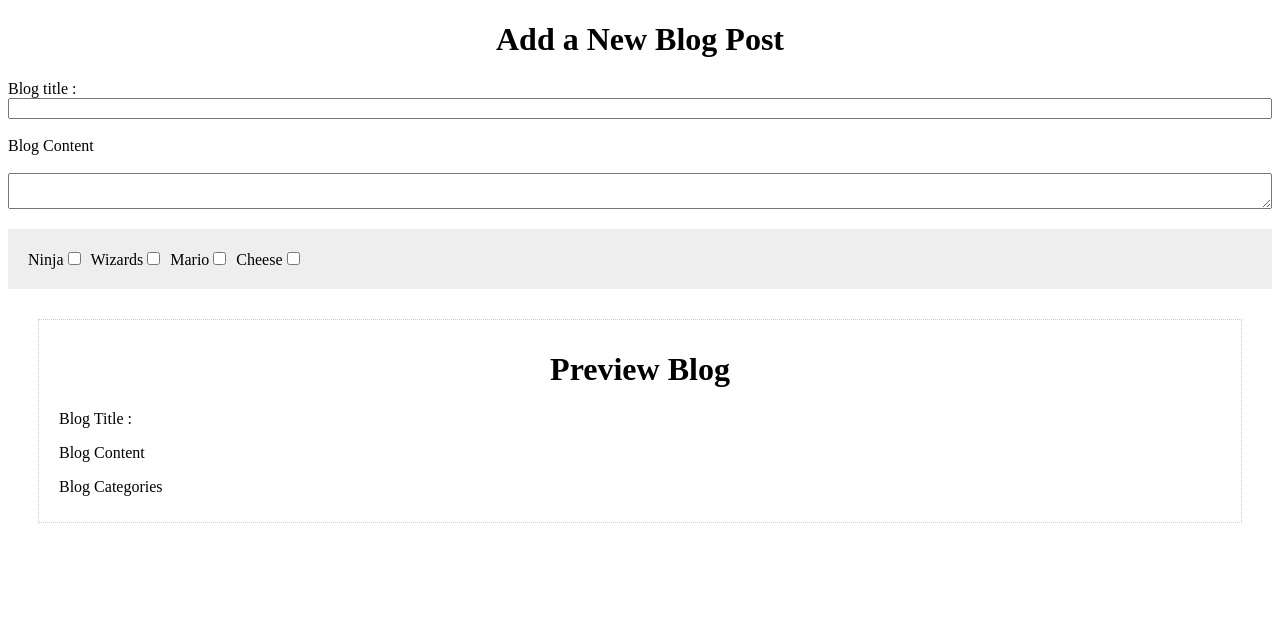
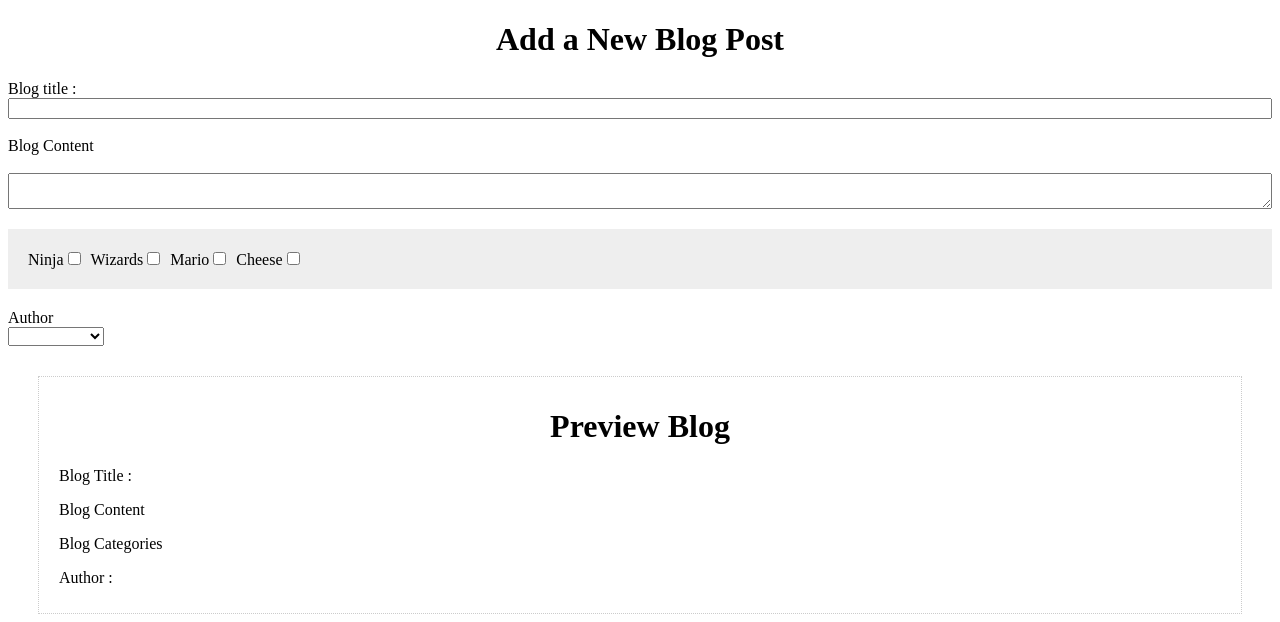
Before and after one commit to nokranger/_basicVueJS_CLI, a Vue app: page / in a window 1280 px wide. Shown: the top 622 px of the page. Built offline with nearby package versions, Linux system fonts and the light colour scheme.

Commit message:
select box

```diff
--- a/src/views/AddBlog.vue
+++ b/src/views/AddBlog.vue
@@ -16,6 +16,10 @@
                 <label>Cheese</label>
                 <input type="checkbox" value="cheese" v-model="blog.categories" />
             </div>
+            <label>Author</label>
+            <select v-model="blog.author">
+                <option v-for="(author, index) in authors" :key="index">{{ author }}</option>
+            </select>
         </form>
         <div id="preview">
             <h1>Preview Blog</h1>
@@ -26,6 +30,7 @@
             <ul>
                 <li v-for="(category, index) in blog.categories" :key="index">{{ category }}</li>
             </ul>
+            <p>Author : {{ blog.author}}</p>
         </div>
     </div>
 </template>
@@ -37,8 +42,10 @@
             blog: {
                 title: "",
                 content: "",
-                categories: []
-            }
+                categories: [],
+                author: ""
+            },
+            authors: ['Nokranger','Boomranger','Blckranger']
         }
     },
     methods: {
```
